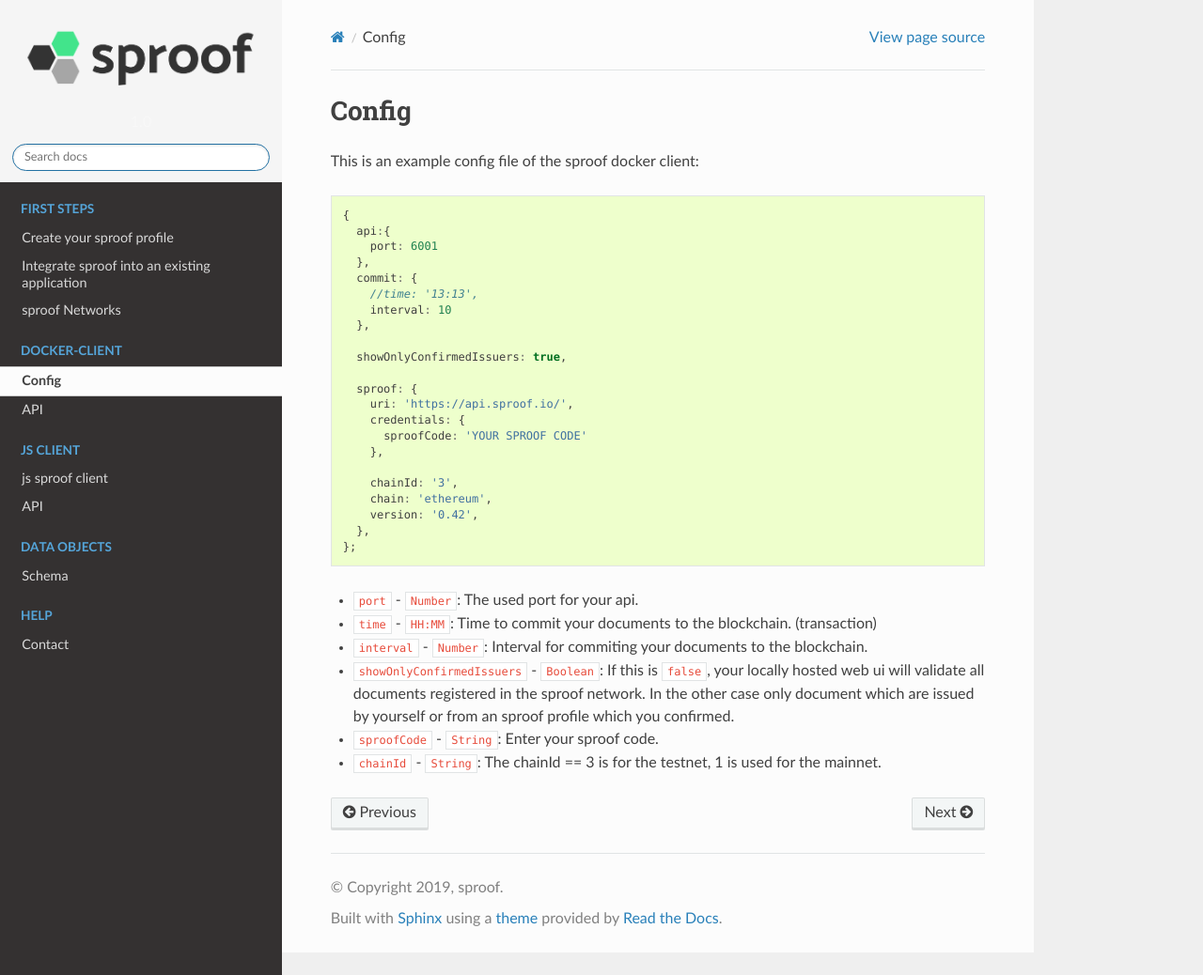
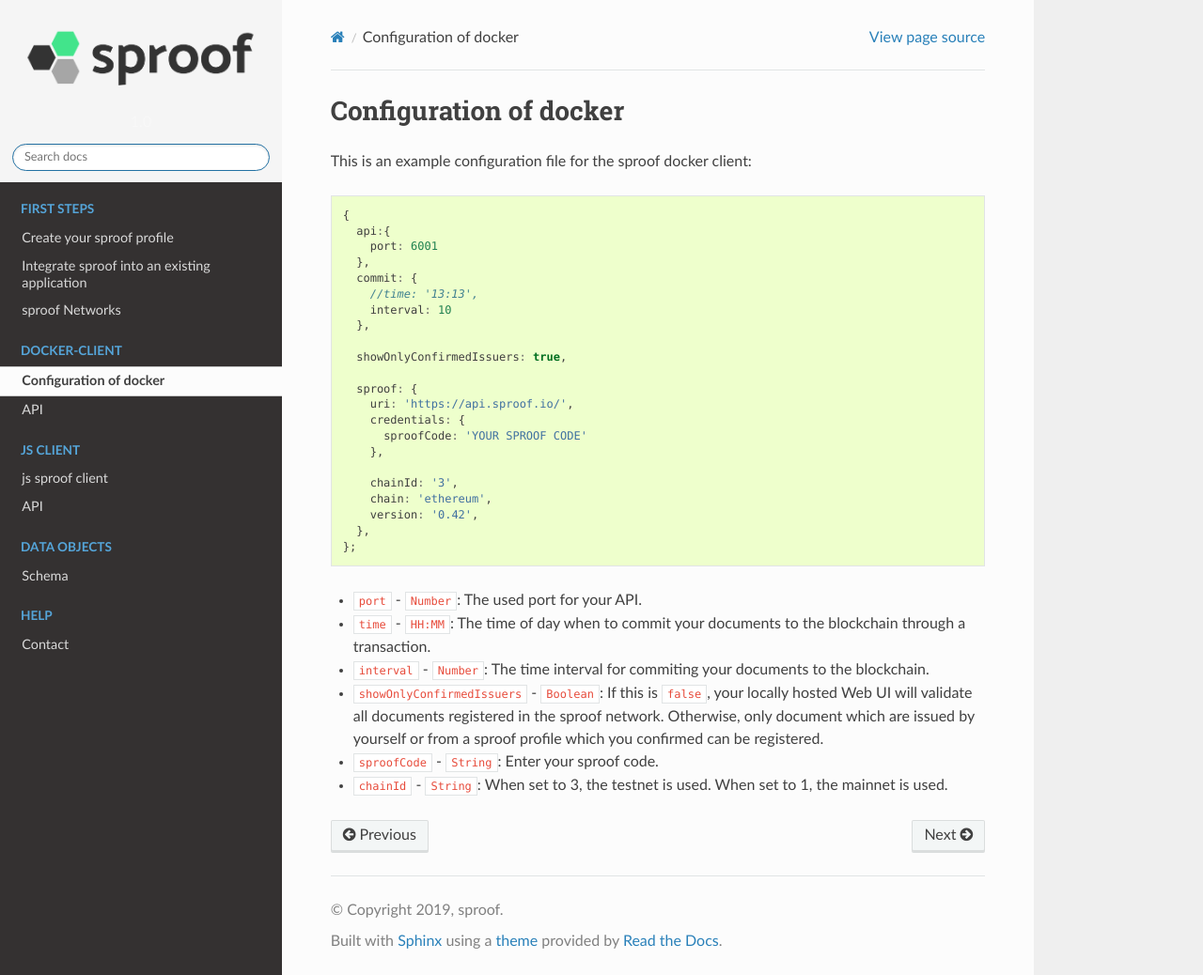
Before and after one commit to sproof/docs, a Sphinx documentation site: the page built from docs/docker/docker-config.rst, in a window 1280 px wide and 1038 px high. Shown: the whole window at 94% size. Built offline with Sphinx 7.4.7 and the Read the Docs theme 2.0.0, drawn with Linux system fonts in a browser that asks for light colours.

Commit message:
Typos and wording

```diff
--- a/docs/docker/docker-config.rst
+++ b/docs/docker/docker-config.rst
@@ -1,9 +1,9 @@
 ========
-Config
+Configuration of docker
 ========
 
 
-This is an example config file of the sproof docker client:
+This is an example configuration file for the sproof docker client:
 
 .. code-block:: javascript
 
@@ -31,9 +31,9 @@
     };
 
 
-- ``port`` - ``Number``: The used port for your api.
-- ``time`` - ``HH:MM``: Time to commit your documents to the blockchain. (transaction)
-- ``interval`` - ``Number``: Interval for commiting your documents to the blockchain.
-- ``showOnlyConfirmedIssuers`` - ``Boolean``: If this is ``false``, your locally hosted web ui will validate all documents registered in the sproof network. In the other case only document which are issued by yourself or from an sproof profile which you confirmed.
+- ``port`` - ``Number``: The used port for your API.
+- ``time`` - ``HH:MM``: The time of day when to commit your documents to the blockchain through a transaction.
+- ``interval`` - ``Number``: The  time interval for commiting your documents to the blockchain.
+- ``showOnlyConfirmedIssuers`` - ``Boolean``: If this is ``false``, your locally hosted Web UI will validate all documents registered in the sproof network. Otherwise, only document which are issued by yourself or from a sproof profile which you confirmed can be registered.
 - ``sproofCode`` - ``String``: Enter your sproof code.
-- ``chainId`` - ``String``: The chainId == 3 is for the testnet, 1 is used for the mainnet.
+- ``chainId`` - ``String``: When set to 3, the testnet is used. When set to 1, the mainnet is used.
```
